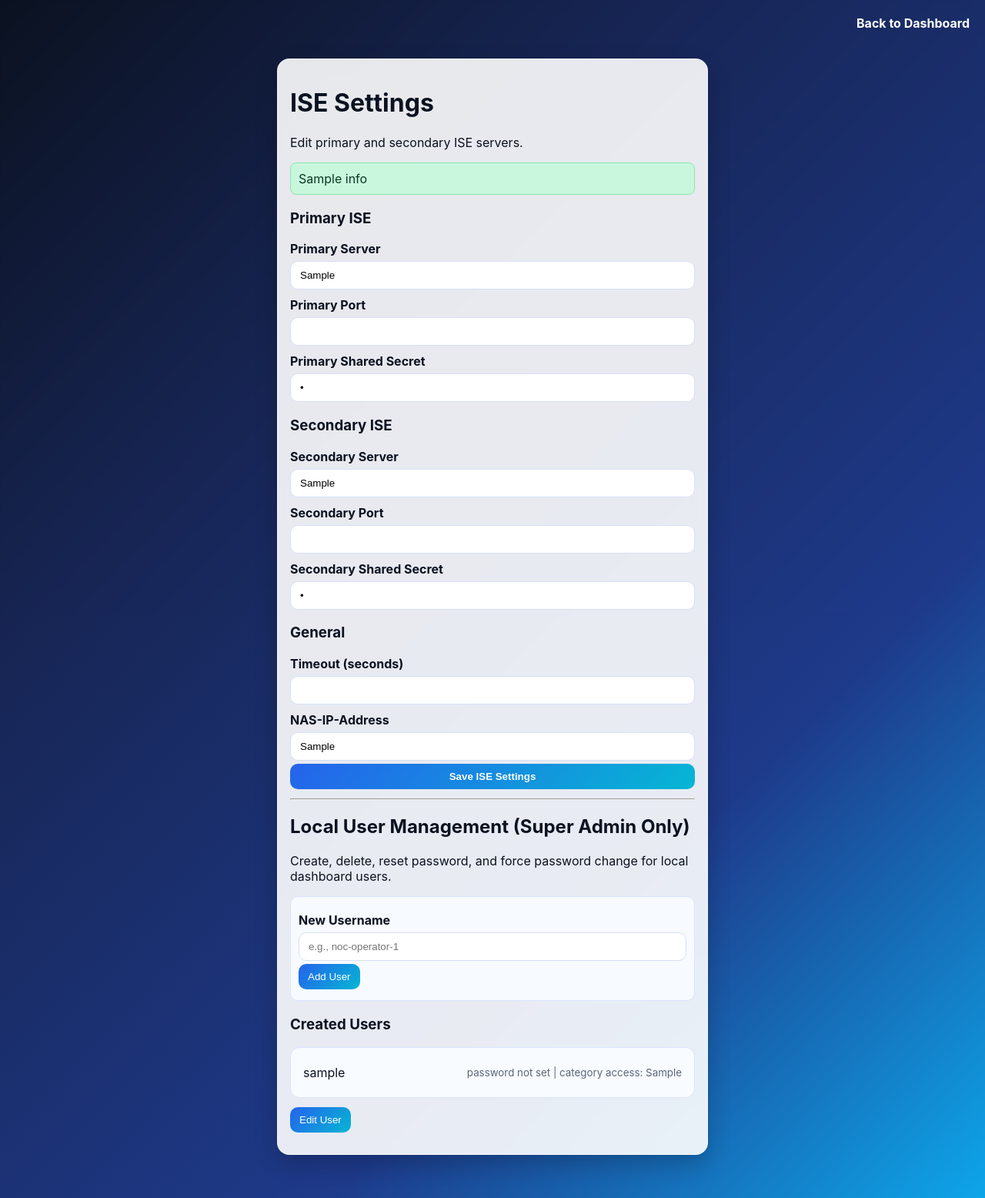
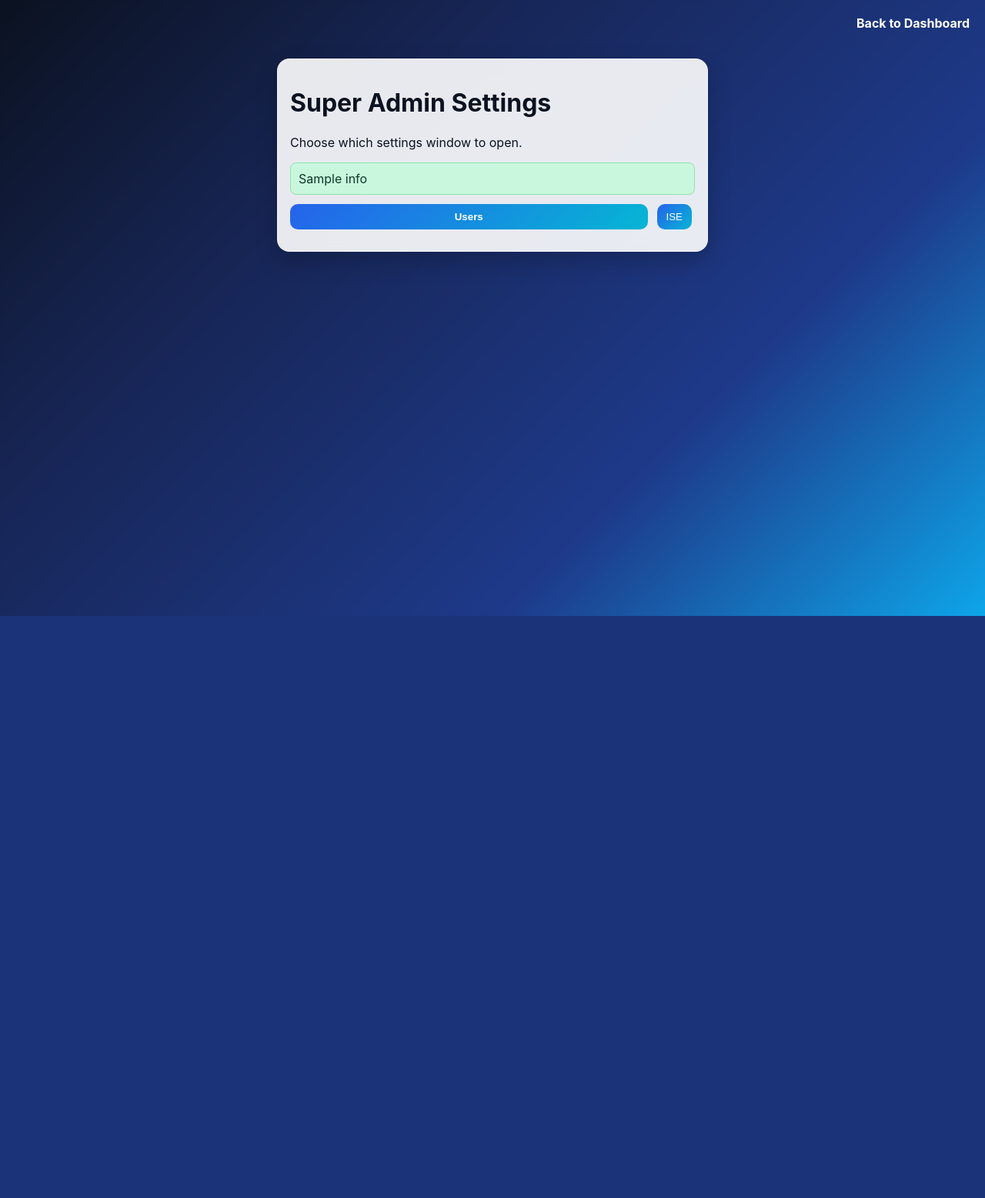
Before and after one commit to Shzari/Shzari, a Flask app: template templates/ise_settings.html in a window 1280 px wide. Shown: the whole page at 77% size. After the commit the page ends 800 px from the top, so only its background shows below. Run offline with Flask 3, Linux system fonts and the light colour scheme; the template is opened without the code that fills it: most values are stand-ins (such as "Sample title", 1, 10 or a date in 2020).

Commit message:
Split super-admin settings into Users and ISE popup windows

```diff
--- a/app.py
+++ b/app.py
@@ -621,6 +621,7 @@ def ise_settings_page() -> Any:
         error=error,
         users=load_users(),
         available_categories=all_categories(devices),
+        selected_modal=request.args.get("modal", ""),
     )
 
 
@@ -784,7 +785,7 @@ def manage_users() -> Any:
             else:
                 session["settings_info"] = f"'{username}' now has no category access."
 
-    return redirect(url_for("ise_settings_page"))
+    return redirect(url_for("ise_settings_page", modal="users"))
 
 
 @app.route("/logout")
--- a/templates/ise_settings.html
+++ b/templates/ise_settings.html
@@ -9,6 +9,26 @@
       acc[user.username] = Array.isArray(user.allowed_categories) ? user.allowed_categories : null;
       return acc;
     }, {});
+
+    function openIseModal() {
+      const modal = document.getElementById('iseConfigModal');
+      if (modal && modal.showModal) modal.showModal();
+    }
+
+    function closeIseModal() {
+      const modal = document.getElementById('iseConfigModal');
+      if (modal && modal.close) modal.close();
+    }
+
+    function openUsersModal() {
+      const modal = document.getElementById('usersManageModal');
+      if (modal && modal.showModal) modal.showModal();
+    }
+
+    function closeUsersModal() {
+      const modal = document.getElementById('usersManageModal');
+      if (modal && modal.close) modal.close();
+    }
 
     function openUserEditModal() {
       const modal = document.getElementById('userEditModal');
@@ -71,6 +91,13 @@
     window.addEventListener('DOMContentLoaded', () => {
       updateEditActionLabel();
       syncUserCategoriesSelection();
+
+      const selectedModal = {{ selected_modal|tojson }};
+      if (selectedModal === 'users') {
+        openUsersModal();
+      } else if (selectedModal === 'ise') {
+        openIseModal();
+      }
     });
   </script>
 </head>
@@ -80,13 +107,21 @@
     <a class="logout-link" href="{{ url_for('dashboard') }}">Back to Dashboard</a>
   </div>
   <div class="card narrow glass">
-    <h1>ISE Settings</h1>
-    <p>Edit primary and secondary ISE servers.</p>
+    <h1>Super Admin Settings</h1>
+    <p>Choose which settings window to open.</p>
     {% if info %}<div class="info">{{ info }}</div>{% endif %}
     {% if error %}<div class="error">{{ error }}</div>{% endif %}
 
-    <form method="post">
-      <h3>Primary ISE</h3>
+    <div class="action-row">
+      <button class="btn run" type="button" onclick="openUsersModal()">Users</button>
+      <button class="btn" type="button" onclick="openIseModal()">ISE</button>
+    </div>
+  </div>
+
+  <dialog id="iseConfigModal" class="device-modal">
+    <form method="post" action="{{ url_for('ise_settings_page', modal='ise') }}">
+      <h3>ISE Configuration</h3>
+      <h4>Primary ISE</h4>
       <label>Primary Server</label>
       <input name="primary_server" type="text" value="{{ ise.primary_server }}" placeholder="10.1.1.20">
       <label>Primary Port</label>
@@ -94,7 +129,7 @@
       <label>Primary Shared Secret</label>
       <input name="primary_shared_secret" type="password" value="{{ ise.primary_shared_secret }}">
 
-      <h3>Secondary ISE</h3>
+      <h4>Secondary ISE</h4>
       <label>Secondary Server</label>
       <input name="secondary_server" type="text" value="{{ ise.secondary_server }}" placeholder="10.1.1.21">
       <label>Secondary Port</label>
@@ -102,17 +137,22 @@
       <label>Secondary Shared Secret</label>
       <input name="secondary_shared_secret" type="password" value="{{ ise.secondary_shared_secret }}">
 
-      <h3>General</h3>
+      <h4>General</h4>
       <label>Timeout (seconds)</label>
       <input name="timeout" type="number" value="{{ ise.timeout }}" min="1" max="20">
       <label>NAS-IP-Address</label>
       <input name="nas_ip" type="text" value="{{ ise.nas_ip }}" placeholder="127.0.0.1">
 
+      <div class="action-row">
         <button class="btn run" type="submit">Save ISE Settings</button>
+        <button class="btn ghost" type="button" onclick="closeIseModal()">Close</button>
+      </div>
     </form>
+  </dialog>
 
-    <hr>
-    <h2>Local User Management (Super Admin Only)</h2>
+  <dialog id="usersManageModal" class="device-modal">
+    <div>
+      <h3>Local User Management (Super Admin Only)</h3>
       <p>Create, delete, reset password, and force password change for local dashboard users.</p>
 
       <form method="post" action="{{ url_for('manage_users') }}" class="submenu-form">
@@ -122,7 +162,7 @@
         <button class="btn" type="submit">Add User</button>
       </form>
 
-    <h3>Created Users</h3>
+      <h4>Created Users</h4>
       <div class="device-list">
         {% if users %}
           {% for user in users %}
@@ -154,8 +194,10 @@
 
       <div class="action-row">
         <button class="btn" type="button" onclick="openUserEditModal()">Edit User</button>
+        <button class="btn ghost" type="button" onclick="closeUsersModal()">Close</button>
       </div>
     </div>
+  </dialog>
 
   <dialog id="userEditModal" class="device-modal">
     <form method="post" action="{{ url_for('manage_users') }}">
```
Also changed, not shown: README.md. Lines whose indentation alone changed are shown as unchanged.
